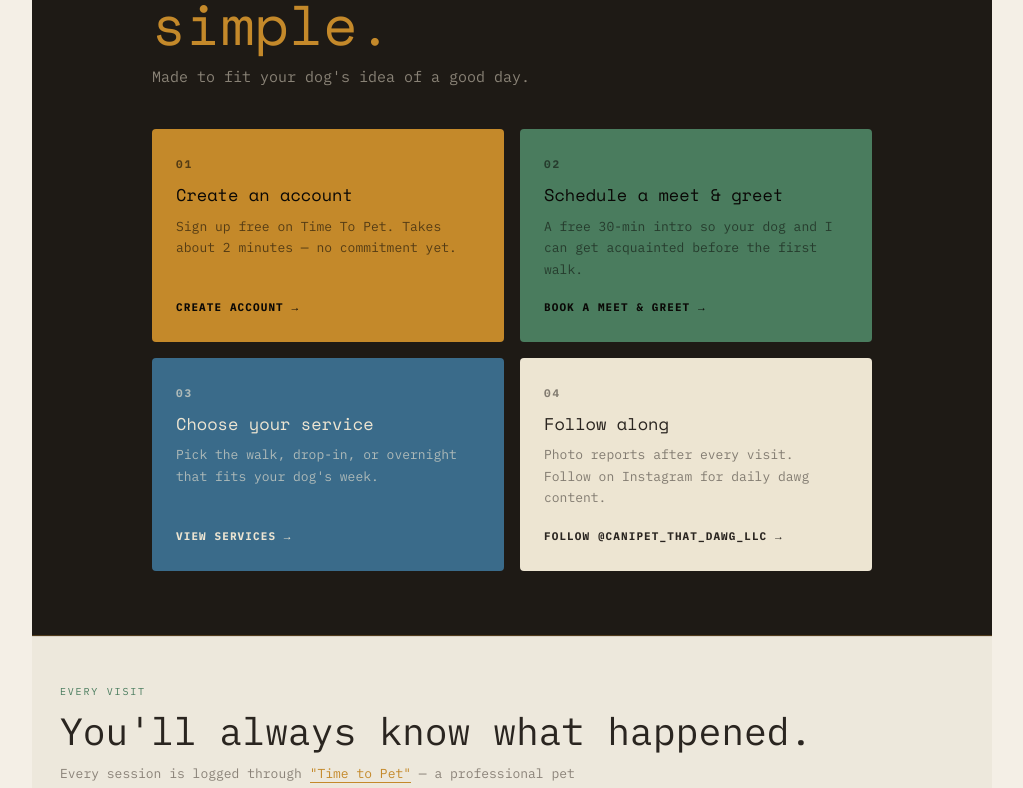
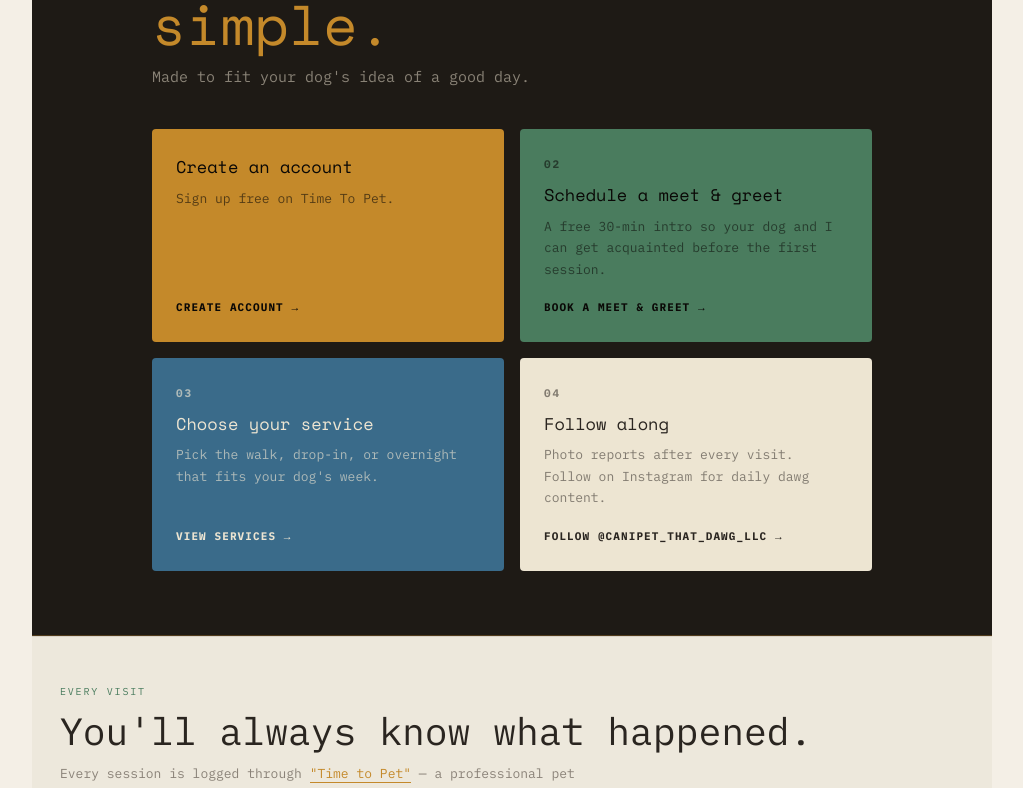
Before and after one commit to darkhorsedevloper/canipetthatdawg, a React (Vite) app: page / in a window 1280 px wide. Shown: the part 1706-2494 px from the top of the page, without its empty margins (128-1151 px from the left). Built offline with nearby package versions, Linux system fonts and the light colour scheme.

Commit message:
CTA copy tweaks — clean up card 01, fix 'walk' → 'session'
Remove number label and filler copy from Create account card.
Change 'first walk' to 'first session' on meet & greet card.

Co-Authored-By: Claude Sonnet 4.6 <noreply@anthropic.com>

```diff
--- a/src/components/CTA.jsx
+++ b/src/components/CTA.jsx
@@ -1,8 +1,8 @@
 const STEPS = [
   {
-    number: '01',
+    number: '',
     label: 'Create an account',
-    desc: 'Sign up free on Time To Pet. Takes about 2 minutes — no commitment yet.',
+    desc: 'Sign up free on Time To Pet.',
     cta: 'Create account →',
     href: 'https://www.timetopet.com/portal/create/create-account',
     bg: '#C4892A',
@@ -12,7 +12,7 @@ const STEPS = [
   {
     number: '02',
     label: 'Schedule a meet & greet',
-    desc: 'A free 30-min intro so your dog and I can get acquainted before the first walk.',
+    desc: 'A free 30-min intro so your dog and I can get acquainted before the first session.',
     cta: 'Book a meet & greet →',
     href: 'https://www.timetopet.com/portal/create/create-account',
     bg: '#4A7C5E',
@@ -99,6 +99,7 @@ export default function CTA() {
                 cursor: 'pointer',
               }}
             >
+              {step.number && (
                 <span style={{
                   fontSize: '11px',
                   fontFamily: "'IBM Plex Mono', monospace",
@@ -109,6 +110,7 @@ export default function CTA() {
                 }}>
                   {step.number}
                 </span>
+              )}
               <p style={{
                 fontSize: '17px',
                 fontFamily: 'var(--serif)',
```
Lines whose indentation alone changed are shown as unchanged.
